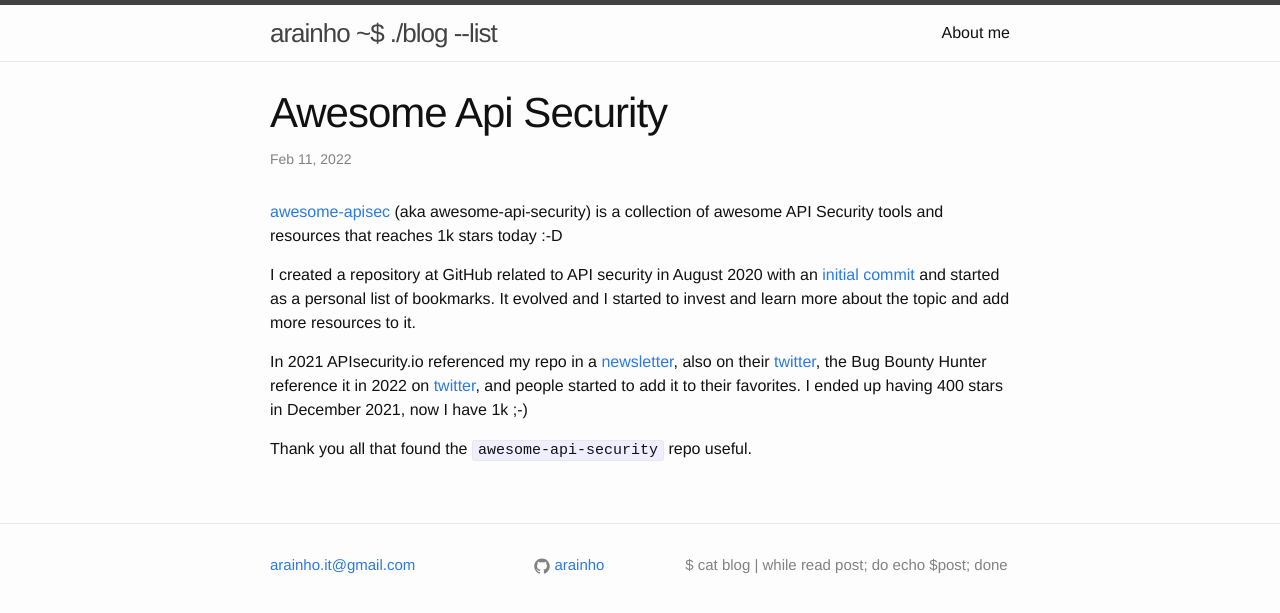
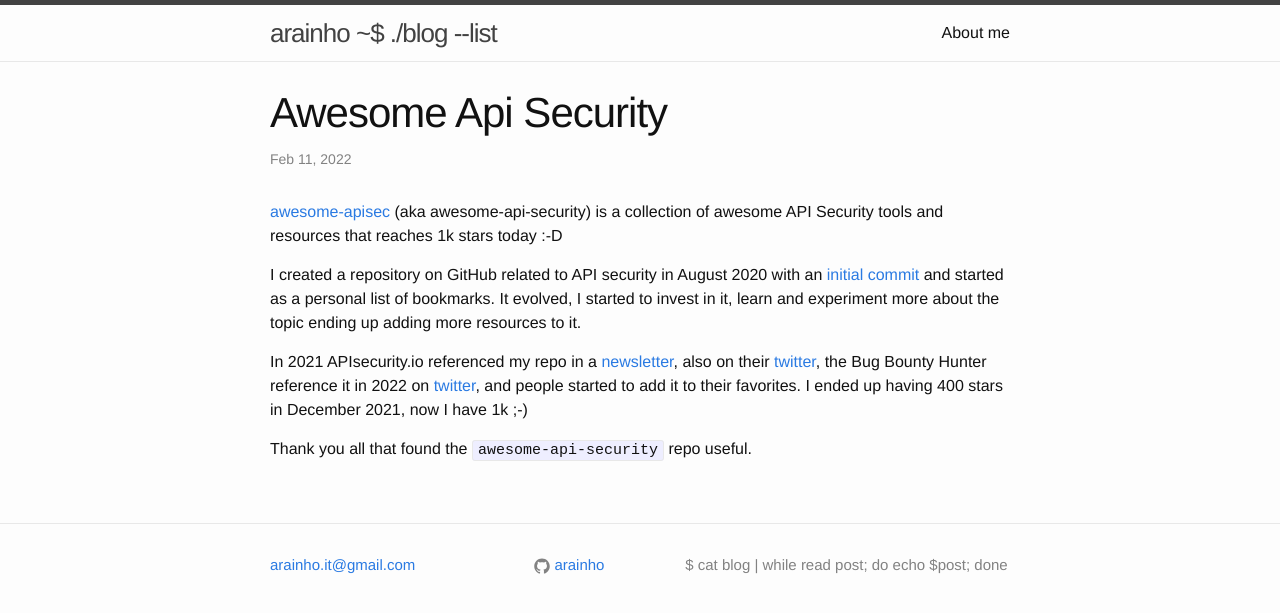
Before and after one commit to arainho/arainho.github.io, a Jekyll site: the page built from _posts/2022-02-11-awesome-api-security.md, in a window 1280 px wide. Shown: the top 613 px of the page. Built offline with Jekyll 4.4.1, drawn with Linux system fonts in a browser that asks for light colours; our own code applies the rules of GitHub Pages for plain Markdown files.

Commit message:
Update 2022-02-11-awesome-api-security.md

```diff
--- a/_posts/2022-02-11-awesome-api-security.md
+++ b/_posts/2022-02-11-awesome-api-security.md
@@ -1,7 +1,7 @@
 [awesome-apisec](https://github.com/arainho/awesome-api-security) (aka awesome-api-security) is a collection of awesome API Security tools and resources that reaches 1k stars today :-D
 
-I created a repository at GitHub related to API security in August 2020 with an [initial commit](https://github.com/arainho/awesome-api-security/commit/373a99b514eb2f35b482d7ea7e94f13d2a3d6ad6) and started as a personal list of bookmarks.
-It evolved and I started to invest and learn more about the topic and add more resources to it.
+I created a repository on GitHub related to API security in August 2020 with an [initial commit](https://github.com/arainho/awesome-api-security/commit/373a99b514eb2f35b482d7ea7e94f13d2a3d6ad6) and started as a personal list of bookmarks.
+It evolved, I started to invest in it,  learn and experiment more about the topic ending up adding more resources to it.
 
 In 2021 APIsecurity.io referenced my repo in a [newsletter](https://apisecurity.io/issue-162-compromised-googe-cloud-accounts-graphql-as-api-gateway-api-security-guide-and-training/), also on their [twitter](https://twitter.com/apisecurityio/status/1404423379197652993), the Bug Bounty Hunter reference it in 2022 on [twitter](https://twitter.com/tbbhunter/status/1478750754844422144), and people started to add it to their favorites.
 I ended up having 400 stars in December 2021, now I have 1k ;-)
```
